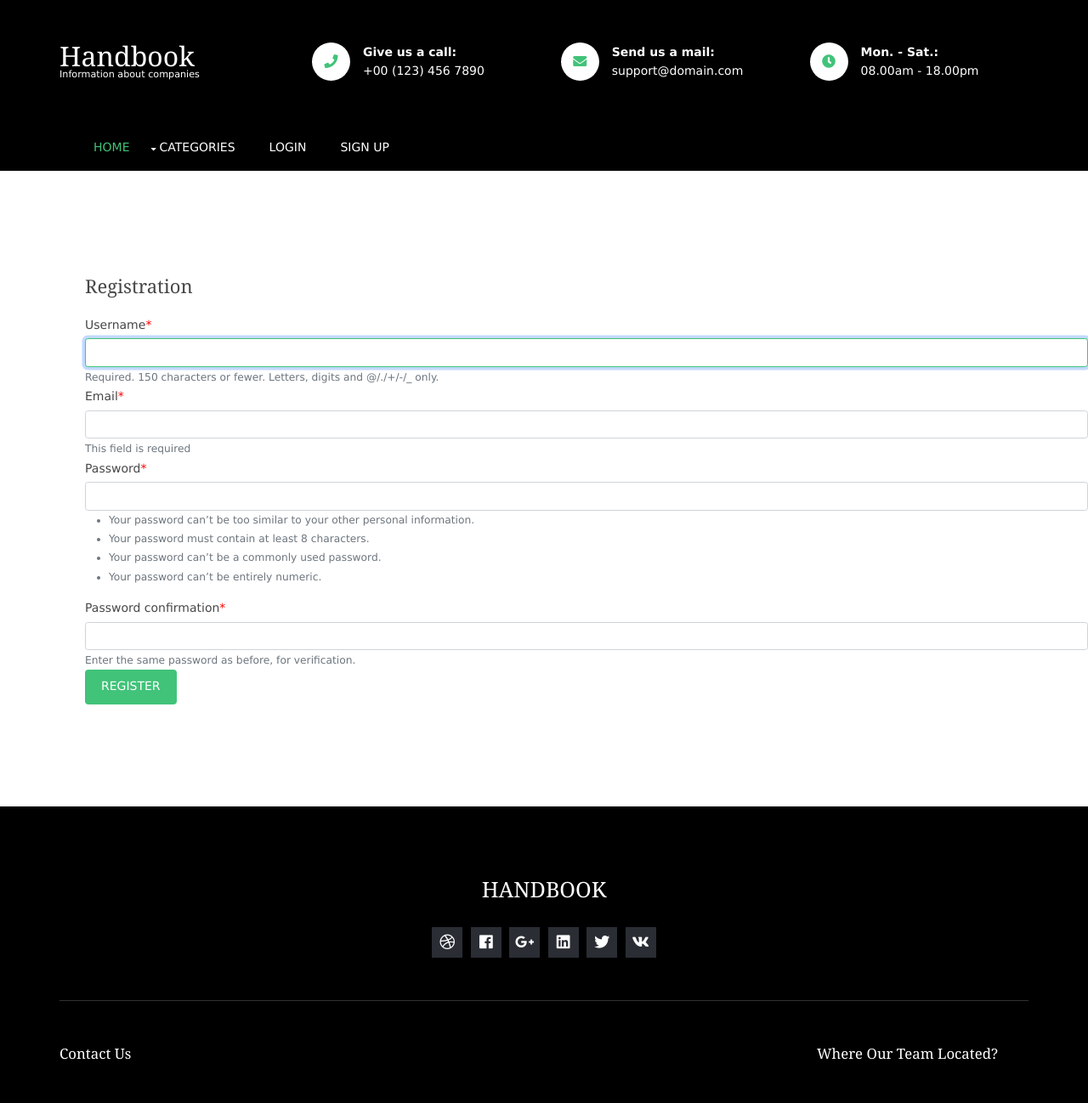
After one commit to eclair-desertire/handbookSite, a Django app: page /register in a window 1280 px wide. The commit adds this page. Shown: the top 1298 px of the page at 85% size. Run offline with Django 4.2, Linux system fonts and the light colour scheme; some libraries are stand-ins or nearby versions.

Commit message:
registration, CRUD

```diff
--- a/handbook/forms.py
+++ b/handbook/forms.py
@@ -0,0 +1,24 @@
+
+from django import forms
+
+from django.contrib.auth.forms import UserCreationForm
+
+from django.contrib.auth.models import User
+from django.db.models import fields
+
+from .models import *
+
+class RegistrForm(UserCreationForm):
+
+  email = forms.EmailField(max_length=254, help_text='This field is required')
+
+
+  class Meta:
+
+    model = User
+    fields = ('username', 'email', 'password1', 'password2', )
+
+class CompForm(forms.ModelForm):
+  class Meta:
+    model=Company
+    fields=('company_name','company_about','comapny_category','company_email','company_phone','company_logo',)
--- a/handbook/templates/handbook/main_page.html
+++ b/handbook/templates/handbook/main_page.html
@@ -2,7 +2,7 @@
 <!DOCTYPE html>
 <html lang="en">
 <head>
-<title>Foxclore</title>
+<title>Handbook</title>
 <meta charset="utf-8">
 <meta name="viewport" content="width=device-width, initial-scale=1.0, maximum-scale=1.0, user-scalable=no">
 <link href="https://cdn.jsdelivr.net/npm/bootstrap@5.1.3/dist/css/bootstrap.min.css" rel="stylesheet" integrity="sha384-1BmE4kWBq78iYhFldvKuhfTAU6auU8tT94WrHftjDbrCEXSU1oBoqyl2QvZ6jIW3" crossorigin="anonymous">
@@ -49,9 +49,10 @@
         {% if user.is_authenticated %}
           <li><a href="#">Hello :{{ user.get_username }}</a></li>
           <li><a href="{% url 'logout'%}?next={{request.path}}">Logout</a></li>
+          <li><a href="{% url 'addnew' %}" style="border: 2px solid green;">Add new company to handbook</a></li>
         {% else %}
         <li><a href="{% url 'login' %}?next={{request.path}}">Login</a></li>
-        <li><a href="#">Sign Up</a></li>
+        <li><a href="{% url 'register' %}">Sign Up</a></li>
         {% endif %}
       </ul>
     </nav>
--- /dev/null
+++ b/handbook/templates/handbook/register.html
@@ -0,0 +1,136 @@
+{% load static %}
+{% load crispy_forms_tags %}
+<!DOCTYPE html>
+<html lang="en">
+<head>
+    <meta charset="UTF-8">
+    <meta http-equiv="X-UA-Compatible" content="IE=edge">
+    <meta name="viewport" content="width=device-width, initial-scale=1.0">
+    <link href="https://cdn.jsdelivr.net/npm/bootstrap@5.1.3/dist/css/bootstrap.min.css" rel="stylesheet" integrity="sha384-1BmE4kWBq78iYhFldvKuhfTAU6auU8tT94WrHftjDbrCEXSU1oBoqyl2QvZ6jIW3" crossorigin="anonymous">
+    <link href="{% static 'css/layout.css' %}" rel="stylesheet" type="text/css" media="all">
+    <title>Registration</title>
+</head>
+<body id="top">
+    <div class="bgded overlay" style="background-color: black;">
+        <header id="header" class="hoc clear">
+          <div id="logo" class="one_quarter first">
+            <h1><a href="#">Handbook</a></h1>
+            <p>Information about companies</p>
+          </div>
+          <div class="three_quarter">
+            <ul class="nospace clear">
+              <li class="one_third first">
+                <div class="block clear"><a href="#"><i class="fas fa-phone"></i></a> <span><strong>Give us a call:</strong> +00 (123) 456 7890</span></div>
+              </li>
+              <li class="one_third">
+                <div class="block clear"><a href="#"><i class="fas fa-envelope"></i></a> <span><strong>Send us a mail:</strong> support@domain.com</span></div>
+              </li>
+              <li class="one_third">
+                <div class="block clear"><a href="#"><i class="fas fa-clock"></i></a> <span><strong> Mon. - Sat.:</strong> 08.00am - 18.00pm</span></div>
+              </li>
+            </ul>
+          </div>
+
+        </header>
+
+        <section id="navwrapper" class="hoc clear">
+
+          <nav id="mainav">
+            <ul class="clear">
+              <li class="active"><a href="{% url 'main_page' %}">Home</a></li>
+              <li><a class="drop" href="#">Categories</a>
+                <ul>
+                  <li><a href="{% url 'ishop' %}">Internet Shop</a></li>
+                  <li><a href="{% url 'smarket' %}">SuperMarket</a></li>
+                  <li><a href="{% url 'shopping'%}">Shopping center</a></li>
+                  <li><a href="{% url 'fshop' %}">Furniture Shop</a></li>
+                  <li><a href="{% url 'icompany' %}">IT Company</a></li>
+                  <li><a href="{% url 'edu' %}">Educational center</a></li>
+                </ul>
+              </li>
+              {% if user.is_authenticated %}
+                <li><a href="#">Hello :{{ user.get_username }}</a></li>
+                <li><a href="{% url 'logout'%}?next={{request.path}}">Logout</a></li>
+                <li><a href="{% url 'addnew' %}" style="border: 2px solid green;">Add new company to handbook</a></li>
+              {% else %}
+              <li><a href="{% url 'login' %}?next={{request.path}}">Login</a></li>
+              <li><a href="{% url 'register' %}">Sign Up</a></li>
+              {% endif %}
+            </ul>
+          </nav>
+
+
+
+        </section>
+
+
+      </div>
+
+      <div class="regform" style="margin-left:100px;">
+        <h2 style="margin-top: 120px;">Registration</h2>
+    <form method="post">
+        {% csrf_token %}
+        {{ form|crispy}}
+        <button type="submit" class="btn btn-success">Register</button>
+    </form>
+
+      </div>
+
+    <div class="bgded overlay row4" style="background-color: black; margin-top: 120px;">
+        <footer id="footer" class="hoc clear">
+
+          <div class="center btmspace-50">
+            <h6 class="heading">Handbook</h6>
+            <ul class="faico clear">
+              <li><a class="faicon-dribble" href="#"><i class="fab fa-dribbble"></i></a></li>
+              <li><a class="faicon-facebook" href="#"><i class="fab fa-facebook"></i></a></li>
+              <li><a class="faicon-google-plus" href="#"><i class="fab fa-google-plus-g"></i></a></li>
+              <li><a class="faicon-linkedin" href="#"><i class="fab fa-linkedin"></i></a></li>
+              <li><a class="faicon-twitter" href="#"><i class="fab fa-twitter"></i></a></li>
+              <li><a class="faicon-vk" href="#"><i class="fab fa-vk"></i></a></li>
+            </ul>
+          </div>
+
+          <hr class="btmspace-50">
+
+          <div class="div_flex" style="display: flex; justify-content: space-between;">
+            <div class="one_quarter first">
+              <h6 class="heading">Contact us</h6>
+              <p class="nospace btmspace-15">If you want to add some information or join our team, please leave us your email</p>
+              <form action="#" method="post">
+                <fieldset>
+                  <legend>Newsletter:</legend>
+                  <input class="btmspace-15" type="text" value="" placeholder="Name">
+                  <input class="btmspace-15" type="text" value="" placeholder="Email">
+                  <button type="submit" value="submit">Submit</button>
+                </fieldset>
+              </form>
+            </div>
+
+            <div class="one_quarter">
+              <h6 class="heading">Where our team located?</h6>
+              <iframe src="https://www.google.com/maps/embed?pb=!1m14!1m8!1m3!1d1884.8271701521287!2d76.91027737383226!3d43.23463584210306!3m2!1i1024!2i768!4f13.1!3m3!1m2!1s0x3883692f027581ad%3A0x2426740f56437e63!2z0JzQtdC20LTRg9C90LDRgNC-0LTQvdGL0Lkg0YPQvdC40LLQtdGA0YHQuNGC0LXRgiDQuNC90YTQvtGA0LzQsNGG0LjQvtC90L3Ri9GFINGC0LXRhdC90L7Qu9C-0LPQuNC5!5e0!3m2!1sru!2skz!4v1639848603565!5m2!1sru!2skz" width="350" height="350" style="border:0;" allowfullscreen="" loading="lazy"></iframe>
+            </div>
+          </div>
+
+
+        </footer>
+      </div>
+
+      <div class="wrapper row5">
+        <div id="copyright" class="hoc clear">
+
+          <p class="fl_left">Copyright &copy; 2021 - Rights not reserved</p>
+          <p class="fl_right">Team Alisher Ruziyev, Assylov Arystan</p>
+
+        </div>
+      </div>
+
+      <a id="backtotop" href="#top"><i class="fas fa-chevron-up"></i></a>
+      <!-- JAVASCRIPTS -->
+      <script src="https://cdn.jsdelivr.net/npm/bootstrap@5.1.3/dist/js/bootstrap.bundle.min.js" integrity="sha384-ka7Sk0Gln4gmtz2MlQnikT1wXgYsOg+OMhuP+IlRH9sENBO0LRn5q+8nbTov4+1p" crossorigin="anonymous"></script>
+      <script src="{% static 'js/jquery.min.js' %}"></script>
+      <script src="{% static 'js/jquery.backtop.js' %}"></script>
+      <script src="{% static 'js/jquery.mobilemenu.js' %}"></script>
+</body>
+</html>
--- a/handbook/urls.py
+++ b/handbook/urls.py
@@ -10,4 +10,6 @@ urlpatterns = [
     path('catalog/icompany',views.icompany,name='icompany'),
     path('catalog/edu',views.edu,name='edu'),
     path('catalog/<int:pk>',views.company_detail,name='company_detail'),
+    path('register',views.register,name='register'),
+    path('addnew',views.addnewcomp,name='addnew'),
 ]
--- a/handbook/views.py
+++ b/handbook/views.py
@@ -1,5 +1,43 @@
-from django.shortcuts import render, get_object_or_404
+from django.shortcuts import redirect, render, get_object_or_404
 from .models import *
+
+from .forms import *
+
+
+def addnewcomp(request):
+    if request.method=='POST':
+        form=CompForm(request.POST)
+        if form.is_valid():
+            form.save()
+            return redirect('main_page')
+    else:
+        form=CompForm()
+    return render(request,'handbook/newcompform.html',{'form':form})
+
+def register(request):
+
+    data = {}
+
+    if request.method == 'POST':
+
+        form = RegistrForm(request.POST)
+
+        if form.is_valid():
+
+            form.save()
+
+            data['form'] = form
+
+            data['res'] = "Всё прошло успешно"
+
+            return render(request, 'handbook/main_page.html', data)
+    else:
+
+        form = RegistrForm()
+
+        data['form'] = form
+
+        return render(request, 'handbook/register.html', data)
 
 def main_page(request):
     return render(request,'handbook/main_page.html',{})
--- a/handbookSite/settings.py
+++ b/handbookSite/settings.py
@@ -39,8 +39,9 @@ INSTALLED_APPS = [
     'django.contrib.messages',
     'django.contrib.staticfiles',
     'handbook',
+    'crispy_forms',
 ]
-
+CRISPY_TEMPLATE_PACK = 'bootstrap4'
 MIDDLEWARE = [
     'django.middleware.security.SecurityMiddleware',
     'django.contrib.sessions.middleware.SessionMiddleware',
@@ -105,7 +106,7 @@ AUTH_PASSWORD_VALIDATORS = [
 # Internationalization
 # https://docs.djangoproject.com/en/4.0/topics/i18n/
 
-LANGUAGE_CODE = 'ru-ru'
+LANGUAGE_CODE = 'en-us'
 
 TIME_ZONE = 'Asia/Almaty'
 
--- a/logReg/registration/logged_out.html
+++ b/logReg/registration/logged_out.html
@@ -1,3 +1,4 @@
+
 <!DOCTYPE html>
 <html lang="en">
 <head>
--- a/requirements.txt
+++ b/requirements.txt
@@ -1,2 +1,3 @@
 Django
 Pillow
+django-crispy-forms
```
Also changed, not shown: handbook/templates/handbook/newcompform.html (added, +26 -0 lines), logReg/registration/login.html (+117 -19 lines), db.sqlite3.
